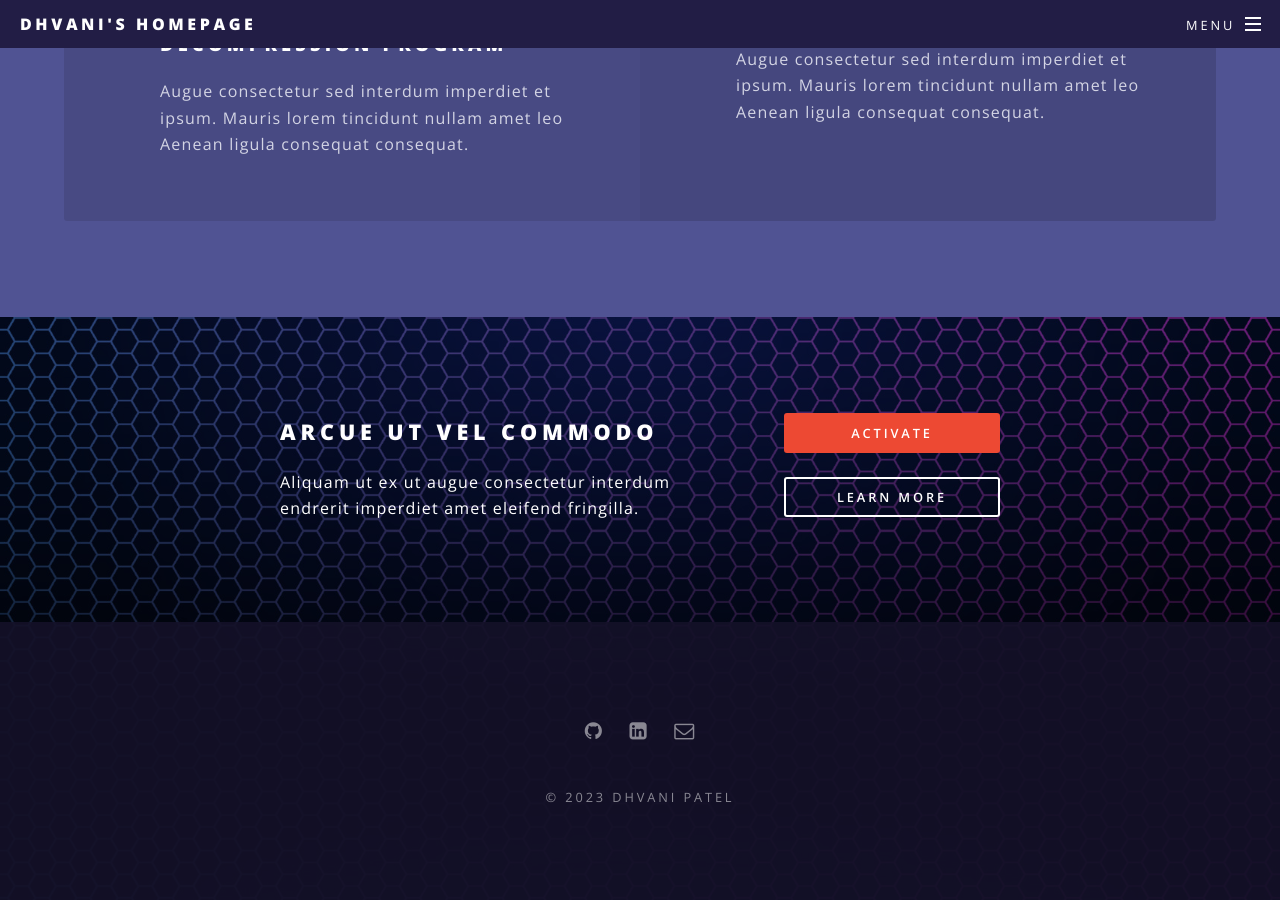
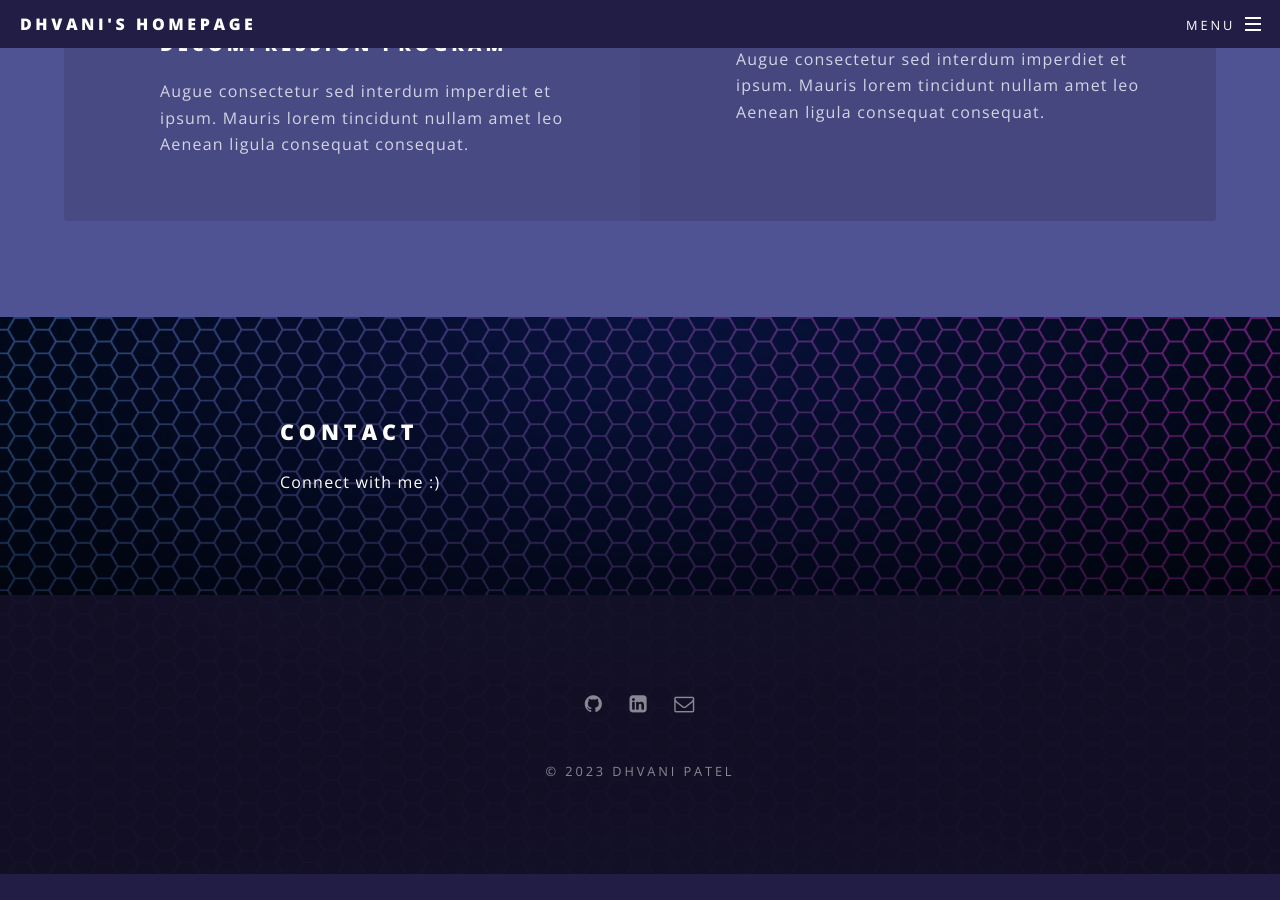
Before and after one commit to dhvani2504/dhvani2504.github.io, a Jekyll site: the page built from index.html, in a window 1280 px wide and 900 px high, scrolled down 2856 px. Built offline with Jekyll 4.4.1, drawn with Linux system fonts in a browser that asks for light colours; after the commit the page ends 3730 px from its top, so only the background shows below that.

Commit message:
Update index.html

```diff
--- a/index.html
+++ b/index.html
@@ -82,12 +82,8 @@
 					<section id="cta" class="wrapper style4">
 						<div class="inner">
 							<header>
-								<h2>Arcue ut vel commodo</h2>
-								<p>Aliquam ut ex ut augue consectetur interdum endrerit imperdiet amet eleifend fringilla.</p>
+								<h2>Contact</h2>
+								<p>Connect with me :)</p>
 							</header>
-							<ul class="actions vertical">
-								<li><a href="#" class="button fit special">Activate</a></li>
-								<li><a href="#" class="button fit">Learn More</a></li>
-							</ul>
 						</div>
 					</section>
```
